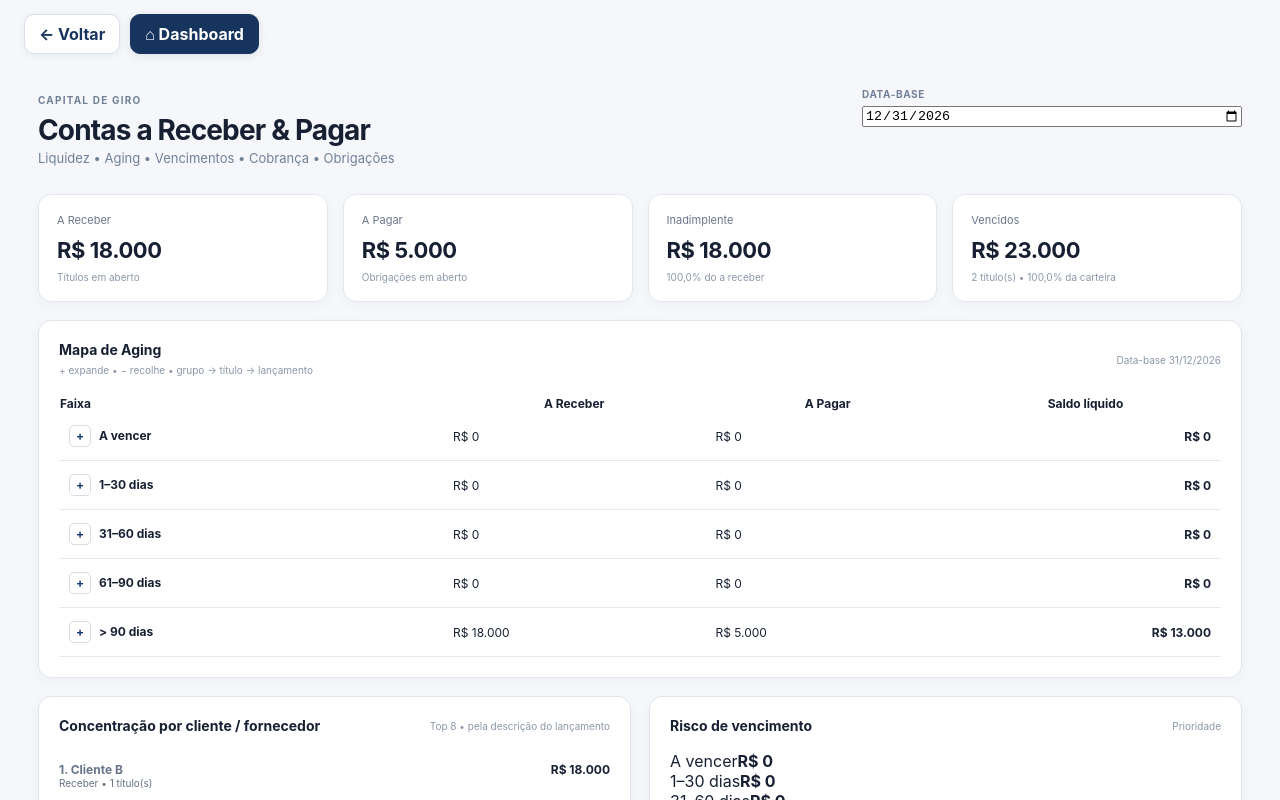
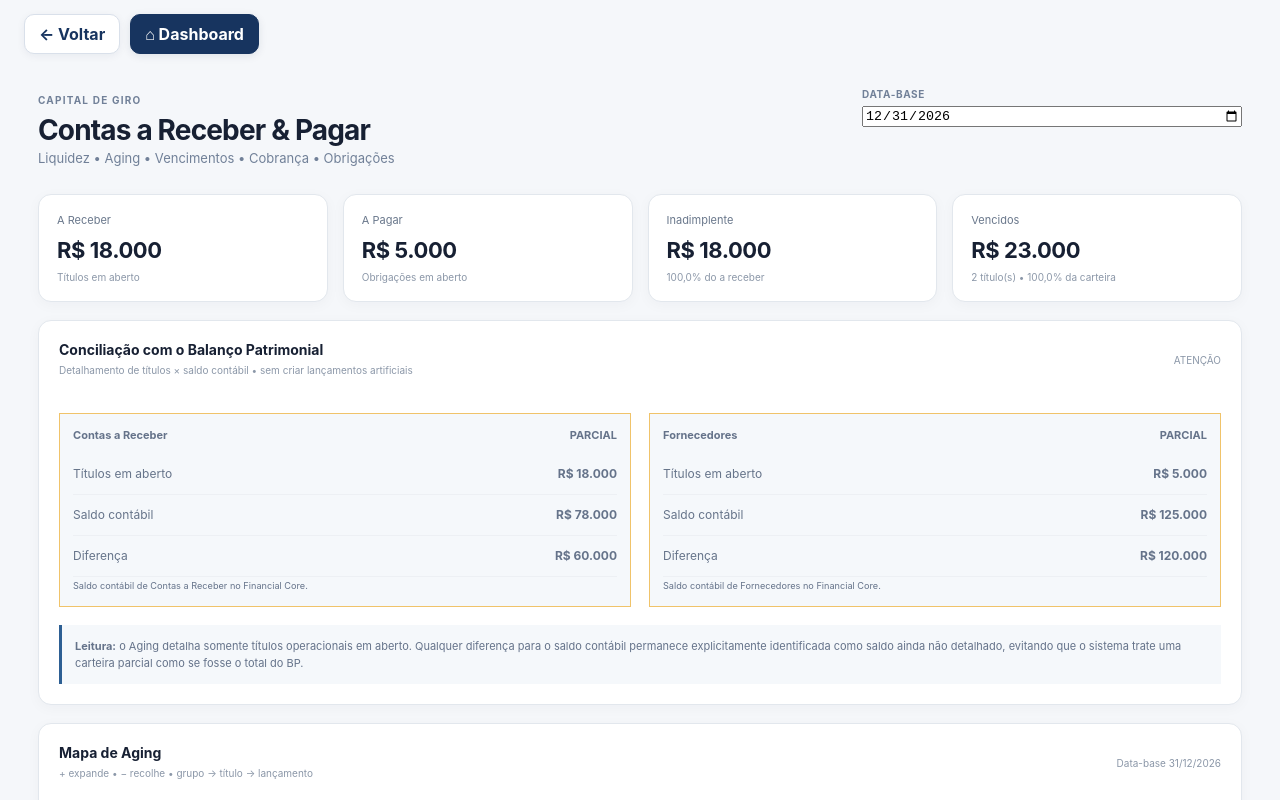
Before and after one commit to cardoso4009-byte/bp-financeiro-bi, a Next.js app: page /contas-receber-pagar in a window 1280 px wide. Shown: the top 800 px of the page. Built offline with nearby package versions, Linux system fonts and the light colour scheme.

Commit message:
feat: conciliar titulos com saldos do BP

```diff
--- a/app/contas-receber-pagar/page.tsx
+++ b/app/contas-receber-pagar/page.tsx
@@ -2,6 +2,7 @@
 import { useMemo, useState } from 'react'
 import { openReceivablesPayables, agingSummary, type OpenItem } from '@/lib/contas-receber-pagar'
 import { readFinancialSource } from '@/lib/financial-source'
+import { financialCore } from '@/lib/financial-core'
 const brl=(n:number)=>n.toLocaleString('pt-BR',{style:'currency',currency:'BRL',maximumFractionDigits:0})
 const pct=(n:number)=>`${(n*100).toFixed(1).replace('.',',')}%`
 const timing=(item:OpenItem)=>item.daysOverdue>0?`Vencido há ${item.daysOverdue} dia(s)`:`Vence em ${item.daysToDue} dia(s)`
@@ -9,17 +10,20 @@ export default function ContasReceberPagar(){
  const [asOf,setAsOf]=useState('2026-12-31'); const [expanded,setExpanded]=useState<Set<string>>(new Set()); const [detail,setDetail]=useState<string|null>(null); const entries=readFinancialSource().entries
  const items=useMemo(()=>openReceivablesPayables(entries,asOf),[entries,asOf]); const summary=agingSummary(items)
  const receivable=items.filter(i=>i.direction==='Receber').reduce((s,i)=>s+Math.abs(i.value),0); const payable=items.filter(i=>i.direction==='Pagar').reduce((s,i)=>s+Math.abs(i.value),0); const overdue=items.filter(i=>i.daysOverdue>0); const overdueRecv=overdue.filter(i=>i.direction==='Receber').reduce((s,i)=>s+Math.abs(i.value),0); const overduePay=overdue.filter(i=>i.direction==='Pagar').reduce((s,i)=>s+Math.abs(i.value),0)
+ const coreIndex=Math.max(0,Math.min(financialCore.length-1,Number(asOf.slice(5,7))-1)); const coreMonth=financialCore[coreIndex]; const coreReceivable=coreMonth?.accountsReceivable||0; const coreSuppliers=coreMonth?.suppliers||0; const receivableGap=coreReceivable-receivable; const payableGap=coreSuppliers-payable; const receivableReconciled=Math.abs(receivableGap)<0.01; const payableReconciled=Math.abs(payableGap)<0.01
  const toggle=(k:string)=>setExpanded(p=>{const n=new Set(p);n.has(k)?n.delete(k):n.add(k);return n})
  const concentration=useMemo(()=>{const map=new Map<string,{name:string;direction:string;value:number;count:number}>();items.forEach(i=>{const key=`${i.direction}|${i.description}`;const old=map.get(key);map.set(key,{name:i.description,direction:i.direction,value:(old?.value||0)+Math.abs(i.value),count:(old?.count||0)+1})});return Array.from(map.values()).sort((a,b)=>b.value-a.value).slice(0,8)},[items])
  const totalOverdue=overdueRecv+overduePay; const overdueRate=items.length?(overdue.length/items.length):0
  return <main className="content" style={{marginLeft:0,width:'100%',maxWidth:1500,margin:'0 auto'}}><header><div><small>CAPITAL DE GIRO</small><h1>Contas a Receber & Pagar</h1><p>Liquidez • Aging • Vencimentos • Cobrança • Obrigações</p></div><div className="period-controls"><label>Data-base</label><input type="date" value={asOf} onChange={e=>{setAsOf(e.target.value);setExpanded(new Set());setDetail(null)}}/></div></header>
  <div className="cards"><Card title="A Receber" value={receivable} sub="Títulos em aberto"/><Card title="A Pagar" value={payable} sub="Obrigações em aberto"/><Card title="Inadimplente" value={overdueRecv} sub={`${pct(receivable?overdueRecv/receivable:0)} do a receber`}/><Card title="Vencidos" value={totalOverdue} sub={`${overdue.length} título(s) • ${pct(overdueRate)} da carteira`}/></div>
+ <section className="panel wide"><div className="panel-title"><div><h2>Conciliação com o Balanço Patrimonial</h2><span>Detalhamento de títulos × saldo contábil • sem criar lançamentos artificiais</span></div><span>{receivableReconciled&&payableReconciled?'RECONCILIADO':'ATENÇÃO'}</span></div><div className="grid"><ReconciliationCard title="Contas a Receber" detail={receivable} accounting={coreReceivable} difference={receivableGap} reconciled={receivableReconciled} note="Saldo contábil de Contas a Receber no Financial Core."/><ReconciliationCard title="Fornecedores" detail={payable} accounting={coreSuppliers} difference={payableGap} reconciled={payableReconciled} note="Saldo contábil de Fornecedores no Financial Core."/></div><div className="note" style={{marginTop:12}}><strong>Leitura:</strong> o Aging detalha somente títulos operacionais em aberto. Qualquer diferença para o saldo contábil permanece explicitamente identificada como saldo ainda não detalhado, evitando que o sistema trate uma carteira parcial como se fosse o total do BP.</div></section>
  <section className="panel wide"><div className="panel-title"><div><h2>Mapa de Aging</h2><span>+ expande • − recolhe • grupo → título → lançamento</span></div><span>Data-base {new Date(`${asOf}T00:00:00`).toLocaleDateString('pt-BR')}</span></div><div className="table-wrap"><table><thead><tr><th style={{textAlign:'left'}}>Faixa</th><th>A Receber</th><th>A Pagar</th><th>Saldo líquido</th></tr></thead><tbody>{summary.map(s=>{const key=s.aging;const open=expanded.has(key);const rows=items.filter(x=>x.aging===key);return <>{<tr key={key} className="group-row" onClick={()=>toggle(key)} style={{cursor:'pointer'}}><td><ExpandIcon open={open} onClick={()=>toggle(key)} label={key}/><b>{key}</b></td><td>{brl(s.receber)}</td><td>{brl(s.pagar)}</td><td><b>{brl(s.receber-s.pagar)}</b></td></tr>}{open&&rows.map(item=><ItemRow key={item.id} item={item} onDetail={()=>setDetail(String(item.id))} active={detail===String(item.id)}/>)}</>})}</tbody></table></div>{detail&&<Detail item={items.find(i=>String(i.id)===detail)||null} onClose={()=>setDetail(null)}/>}</section>
  <div className="grid"><section className="panel"><div className="panel-title"><h2>Concentração por cliente / fornecedor</h2><span>Top 8 • pela descrição do lançamento</span></div><div className="rows">{concentration.map((c,i)=><div className="row" key={`${c.direction}-${c.name}`}><span><b>{i+1}. {c.name}</b><small style={{display:'block',color:'#667085'}}>{c.direction} • {c.count} título(s)</small></span><b>{brl(c.value)}</b></div>)}</div>{!concentration.length&&<div className="note">Nenhum título em aberto na data-base.</div>}</section><section className="panel"><div className="panel-title"><h2>Risco de vencimento</h2><span>Prioridade</span></div><div className="aging-bars">{summary.map(s=>{const total=s.receber+s.pagar;const width=Math.max(total?4:0,Math.min(100,total/(receivable+payable||1)*100));return <div className="aging-bar" key={s.aging}><div><span>{s.aging}</span><b>{brl(total)}</b></div><div className="bar-track"><i style={{width:`${width}%`}}/></div></div>})}</div><div className="note" style={{marginTop:12}}><strong>Leitura:</strong> {overdue.length?`${brl(totalOverdue)} está vencido, sendo ${brl(overdueRecv)} a receber e ${brl(overduePay)} a pagar.`:'não há títulos vencidos na data-base.'}</div></section></div>
  <div className="grid"><section className="panel"><div className="panel-title"><h2>Recebíveis críticos</h2><span>{overdue.filter(i=>i.direction==='Receber').length} título(s)</span></div><div className="rows">{overdue.filter(i=>i.direction==='Receber').sort((a,b)=>b.daysOverdue-a.daysOverdue).slice(0,8).map(i=><ItemCompact key={i.id} item={i} onClick={()=>setDetail(String(i.id))}/>)}</div>{!overdue.some(i=>i.direction==='Receber')&&<div className="note">Nenhum recebível vencido na data-base.</div>}</section><section className="panel"><div className="panel-title"><h2>Obrigações críticas</h2><span>{overdue.filter(i=>i.direction==='Pagar').length} título(s)</span></div><div className="rows">{overdue.filter(i=>i.direction==='Pagar').sort((a,b)=>b.daysOverdue-a.daysOverdue).slice(0,8).map(i=><ItemCompact key={i.id} item={i} onClick={()=>setDetail(String(i.id))}/>)}</div>{!overdue.some(i=>i.direction==='Pagar')&&<div className="note">Nenhuma obrigação vencida na data-base.</div>}</section></div>
  <section className="panel wide"><div className="panel-title"><h2>Próximos vencimentos</h2><span>Visão de caixa • 7 / 30 / 60 dias</span></div><div className="grid"><DueWindow title="Próximos 7 dias" items={items.filter(i=>i.daysToDue>0&&i.daysToDue<=7)}/><DueWindow title="Próximos 30 dias" items={items.filter(i=>i.daysToDue>0&&i.daysToDue<=30)}/><DueWindow title="Próximos 60 dias" items={items.filter(i=>i.daysToDue>0&&i.daysToDue<=60)}/></div></section>
  <section className="panel wide"><div className="panel-title"><h2>Leitura gerencial</h2><span>Ação</span></div><div className="grid"><div className="note"><strong>Contas a receber</strong><p>{brl(receivable)} em aberto. Recebíveis vencidos somam {brl(overdueRecv)}.</p></div><div className="note"><strong>Contas a pagar</strong><p>{brl(payable)} em obrigações em aberto. Use o aging para priorizar caixa e negociação.</p></div><div className="note"><strong>Próximo impacto</strong><p>O aging agora mostra quando os títulos devem entrar ou sair do caixa, além do atraso já ocorrido.</p></div></div></section></main>
 }
+function ReconciliationCard({title,detail,accounting,difference,reconciled,note}:{title:string;detail:number;accounting:number;difference:number;reconciled:boolean;note:string}){return <div className="note" style={{border:`1px solid ${reconciled?'#b7e4c7':'#f0c36a'}`}}><div style={{display:'flex',justifyContent:'space-between',gap:12}}><strong>{title}</strong><b>{reconciled?'OK':'PARCIAL'}</b></div><div className="row" style={{marginTop:10}}><span>Títulos em aberto</span><b>{brl(detail)}</b></div><div className="row"><span>Saldo contábil</span><b>{brl(accounting)}</b></div><div className="row"><span>Diferença</span><b>{brl(difference)}</b></div><small>{note}</small></div>}
 function DueWindow({title,items}:{title:string;items:OpenItem[]}){const receive=items.filter(i=>i.direction==='Receber').reduce((s,i)=>s+Math.abs(i.value),0);const pay=items.filter(i=>i.direction==='Pagar').reduce((s,i)=>s+Math.abs(i.value),0);return <div className="note"><strong>{title}</strong><div style={{marginTop:8}}><div className="row"><span>A receber</span><b>{brl(receive)}</b></div><div className="row"><span>A pagar</span><b>{brl(pay)}</b></div><div className="row"><span>Saldo potencial</span><b>{brl(receive-pay)}</b></div><small>{items.length} título(s)</small></div></div>}
 function ItemRow({item,onDetail,active}:{item:OpenItem;onDetail:()=>void;active:boolean}){return <tr className="item-row" style={{cursor:'pointer',background:active?'#eef5ff':undefined}} onClick={onDetail}><td style={{paddingLeft:34}}>↳ {item.description}</td><td>{item.direction==='Receber'?brl(Math.abs(item.value)):'—'}</td><td>{item.direction==='Pagar'?brl(Math.abs(item.value)):'—'}</td><td>{item.dueDate} • {timing(item)} • {item.category}</td></tr>}
 function ItemCompact({item,onClick}:{item:OpenItem;onClick:()=>void}){return <div className="row" style={{cursor:'pointer'}} onClick={onClick}><span><b>{item.description}</b><small style={{display:'block',color:'#667085'}}>{item.category} • vencimento {item.dueDate} • {timing(item)}</small></span><b>{brl(Math.abs(item.value))}</b></div>}
```
